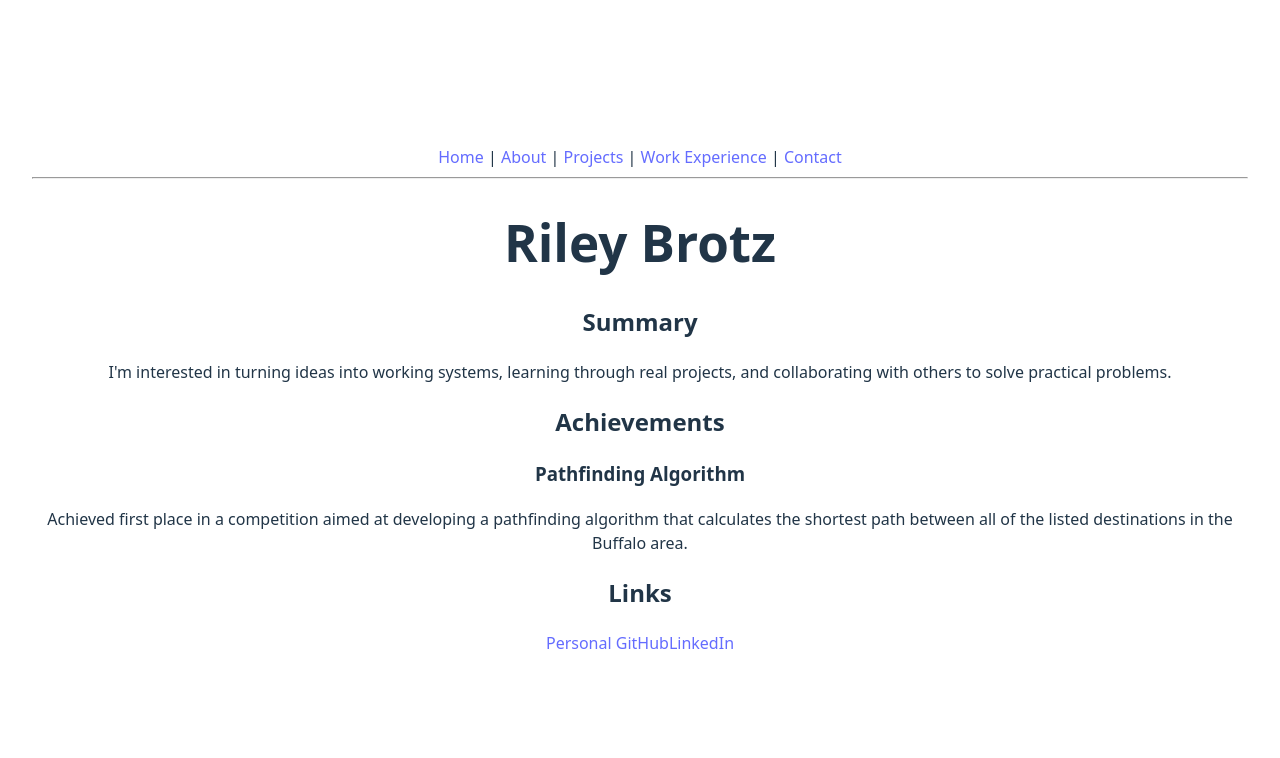
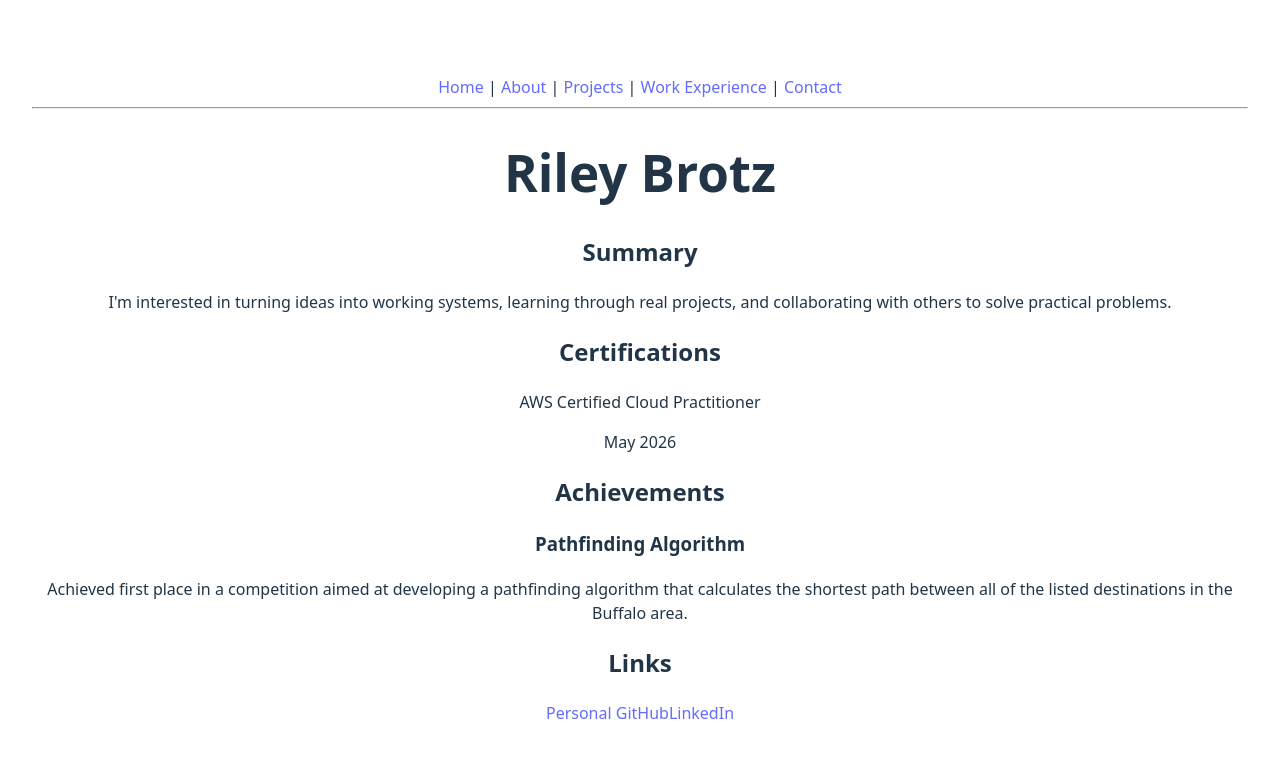
Before and after one commit to rcb2957/portfolio, a React (Vite) app in the folder personal-site/: page / in a window 1280 px wide. Shown: the top 758 px of the page. Built offline with nearby package versions, Linux system fonts and the light colour scheme.

Commit message:
Added AWS Certification to Home Page

```diff
--- a/personal-site/src/Home.jsx
+++ b/personal-site/src/Home.jsx
@@ -9,6 +9,11 @@ function Home() {
             {/* Summary */}
             <h2>Summary</h2>
             <p> I&apos;m interested in turning ideas into working systems, learning through real projects, and collaborating with others to solve practical problems.</p>
+
+            {/* Certifications Section */}
+            <h2>Certifications</h2>
+            <p>AWS Certified Cloud Practitioner</p>
+            <p>May 2026</p>
 
             {/* Achievements Section */}
             <h2>Achievements</h2>
```
